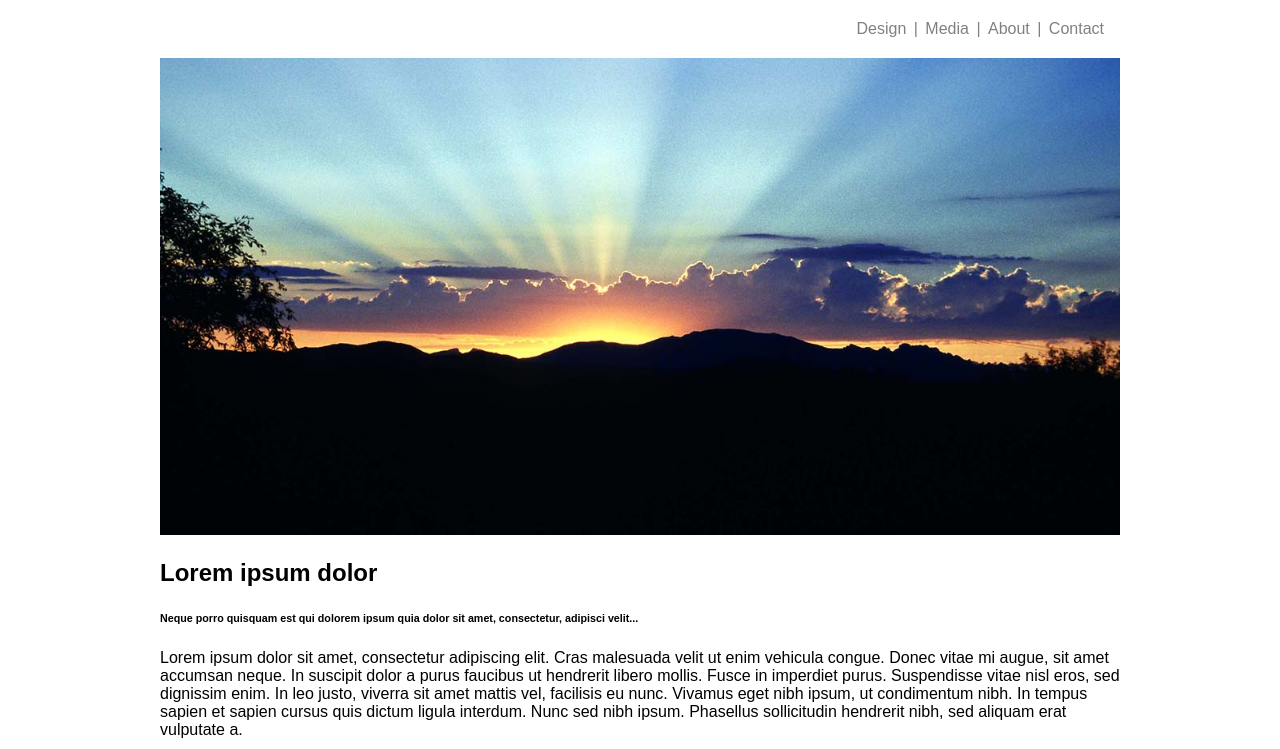
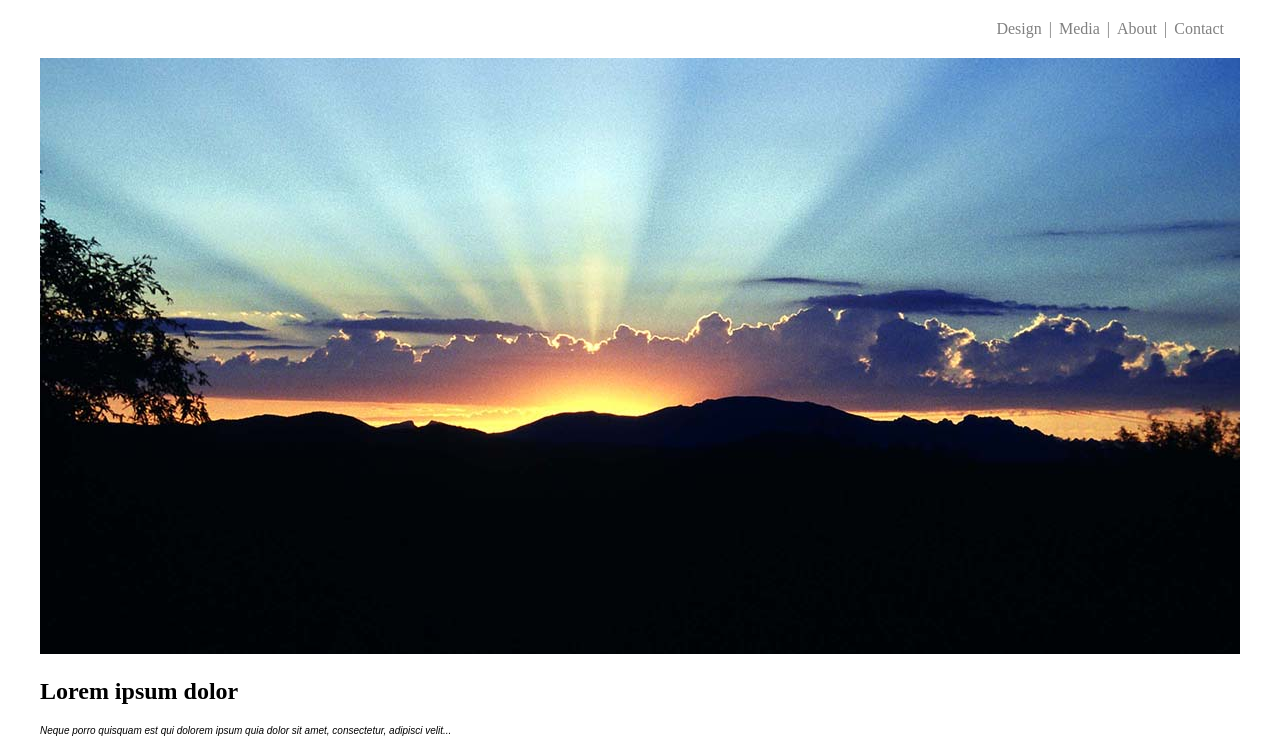
Before and after one commit to dinoaj/dinoweb, a plain HTML site: page index.html in a window 1280 px wide. Shown: the top 749 px of the page. Drawn offline with Linux system fonts and the light colour scheme.

Commit message:
update 3
added typekit fonts to get practice with updating them.
cleaned up css as well.
removed most classes.

```diff
--- a/css/style.css
+++ b/css/style.css
@@ -1,15 +1,36 @@
-body {
-	font-family: sans-serif;
+.wrap {
 	max-width: 1200px;
 	margin:0 auto;
 }
 
 ul {
 	list-style-type: none;
+	text-align: right;
+	margin: 20px 10px;
+	max-width: 100%;
+}
+
+li {
+	display: inline;
+}
+
+li:after {
+	color: grey;
+	padding: 3px;
+	content: "|";
+}
+
+li:last-child:after {
+	content: "";
 }
 
 a {
 	text-decoration: none;
+	color: gray;
+}
+
+a:hover {
+	color: black;
 }
 
 img {
@@ -17,35 +38,22 @@ img {
 	height: auto;
 }
 
-.nav {
-	text-align: right;
-	margin: 20px 10px;
-	max-width: 100%
+h1 {
+	font-family: "Good Times", sans-serif;
 }
 
-.nav li {
-	display: inline;
+h6 {
+	font-family: "PT Sans", sans-serif;
+	font-style: italic;
+	font-size: 10px;
+	font-weight: normal;
+	margin: 7px auto;
 }
 
-.nav li:after {
-	color: grey;
-	padding: 3px;
-	content: "|";
+p {
+	font-family: "FF Tisa Web Pro", sans-serif;
 }
 
-.nav li:last-child:after {
-	content: "";
+span {
+	font-family: "Chaparral Pro", sans-serif;
 }
-
-.nav a{
-	color: grey;
-}
-
-.nav a:hover {
-	color: black;
-}
-
-.wrap {
-	width: 80%;
-	margin: 0 auto;
-}
--- a/index.html
+++ b/index.html
@@ -7,6 +7,10 @@
 
   <link rel="stylesheet" href="css/style.css" >
 
+  <script type="text/javascript" src="//use.typekit.net/rdb4lse.js"></script>
+
+  <script type="text/javascript">try{Typekit.load();}catch(e){}</script>
+
   <title>dinoweb.dev</title>
 
 </head>
@@ -15,7 +19,7 @@
 
   <div class="wrap">
 
-    <ul class="nav">
+    <ul>
 
       <li> <a href="#">Design</a> </li>
 
@@ -25,7 +29,7 @@
 
       <li> <a href="#">Contact</a> </li>
 
-    </ul> <!-- nav -->
+    </ul>
 
     <img src="../img/background.jpg" id ="bg" alt="background" width="1200px" height="596px" >
 
```
